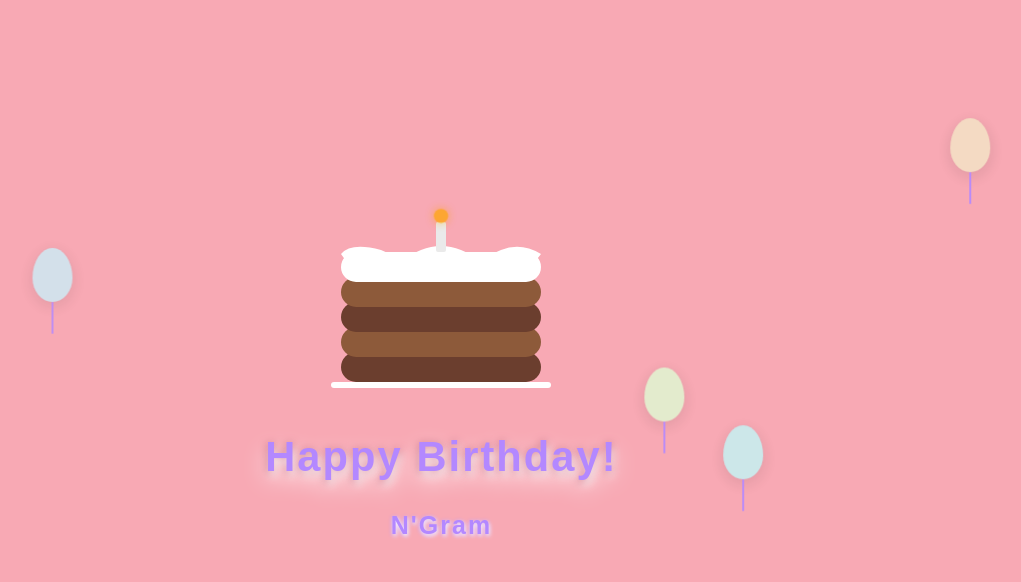
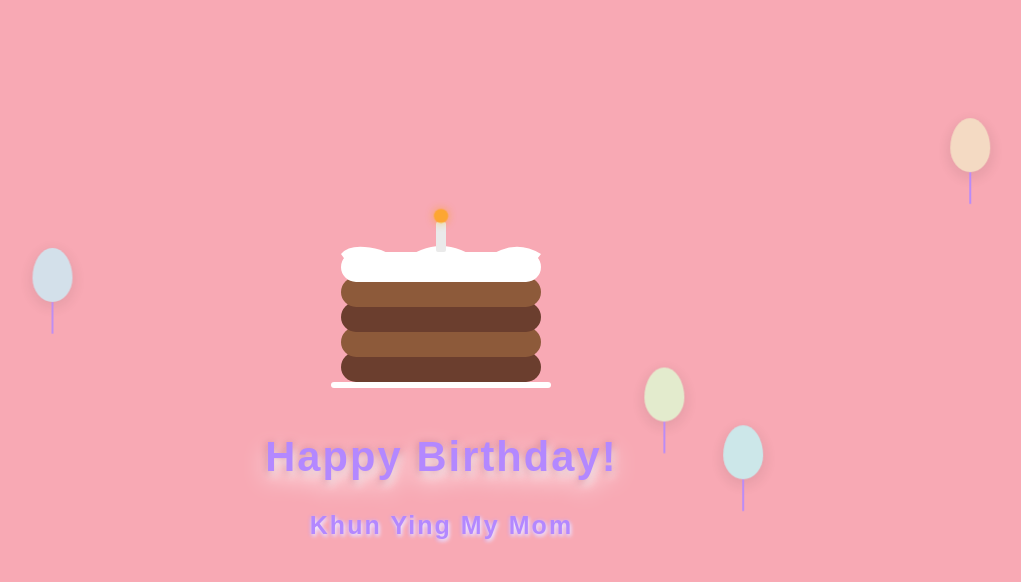
Before and after one commit to khodchaphak/hbd, a plain HTML site: page index.html in a window 1280 px wide. Shown: the whole page, without its empty margins (199-1220 px from the left). Drawn offline with Linux system fonts and the light colour scheme.

Commit message:
เปลี่ยนชื่อ

```diff
--- a/index.html
+++ b/index.html
@@ -11,7 +11,7 @@
   <audio id="hbd-audio" src="hbd.mp3" loop></audio>
 
   <script>
-    // เล่นเสียงเมื่อผู้ใช้คลิกที่หน้าเว็บครั้งแรก
+
     let hbdPlayed = false;
     window.addEventListener('click', function playHbdOnce() {
       if (!hbdPlayed) {
@@ -34,7 +34,7 @@
     <div class="plate"></div>
     <div class="text">
       Happy Birthday!<br>
-  <span>N'Gram</span>
+  <span>Khun Ying My Mom</span>
     </div>
   </div>
 </body>
```
